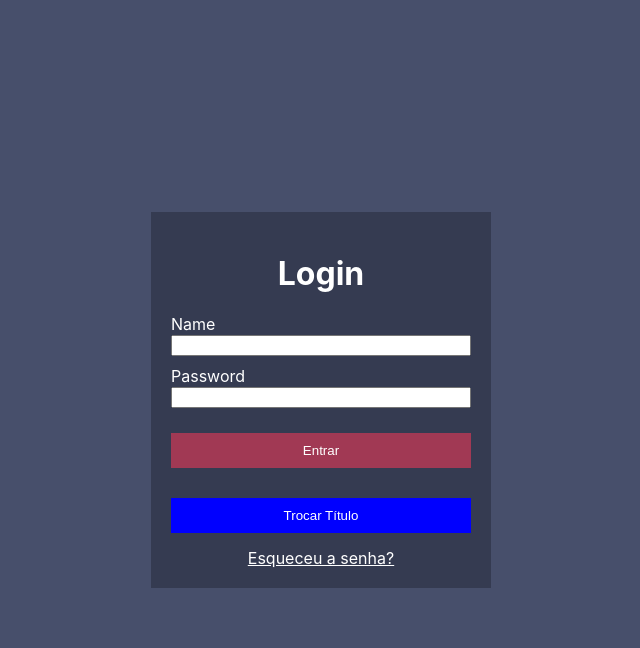
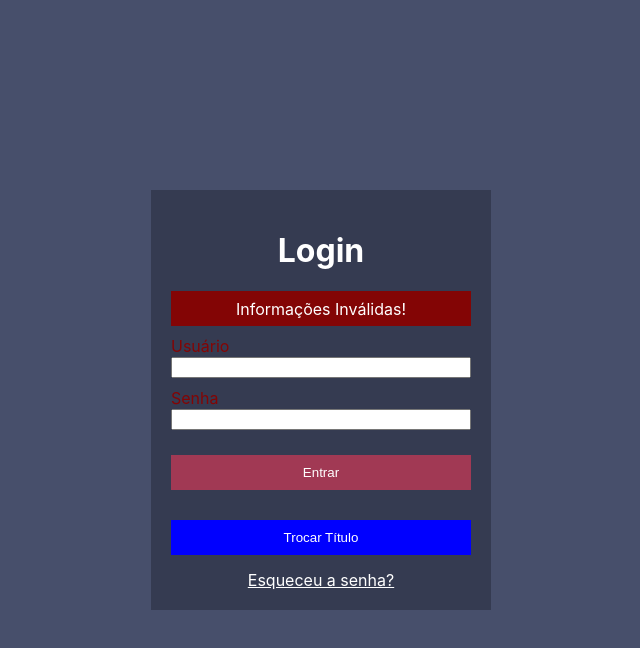
Before and after one commit to natashasilveira/oidevs-m5-react-aula7, a React (Create React App) app: page / in a window 1280 px wide. Both pictures are taken after a click on the button "Entrar". Shown: the top 648 px of the page, without its empty margins (319-959 px from the left). Built offline with nearby package versions, Linux system fonts and the light colour scheme.

Commit message:
Renderização condicional de mensagem de erro de autenticação

```diff
--- /dev/null
+++ b/src/components/ErrorMessage/ErrorMessage.css
@@ -0,0 +1,12 @@
+.error-container{
+  background-color: #830505;
+  height: 35px;
+  display: flex;
+  flex-direction: column;
+  justify-content: center;
+  margin-bottom: 10px;
+}
+
+.error-container p {
+  margin: 0px;
+}
--- /dev/null
+++ b/src/components/ErrorMessage/index.jsx
@@ -0,0 +1,11 @@
+import './ErrorMessage.css';
+
+const ErrorMessage = () => {
+  return (
+    <div className='error-container'>
+      <p>Informações Inválidas!</p>
+    </div>
+  )
+}
+
+export default ErrorMessage;
--- a/src/components/Input/index.jsx
+++ b/src/components/Input/index.jsx
@@ -2,9 +2,15 @@ import './Input.css';
 import PropTypes from 'prop-types';
 
 
-const Input = ({label, text, hideContent, change}) => {
+const Input = ({label, text, loginFail, hideContent, change}) => {
+  let textColor;
+  if(loginFail) textColor = "#830505"
+  else textColor = "white"
+
   return (
-    <div className='inputContainer'>
+    <div className='inputContainer'
+      style={{color: textColor}}
+    >
       <label htmlFor={label}>{text}</label>
       <br></br>
       <input id={label}
@@ -12,7 +18,6 @@ const Input = ({label, text, hideContent, change}) => {
         onChange={change}
       />
     </div>
-
   )
 }
 
--- a/src/pages/Login/index.jsx
+++ b/src/pages/Login/index.jsx
@@ -3,7 +3,7 @@ import Title from '../../components/Title';
 import Input from '../../components/Input';
 import Button from '../../components/Button';
 import Link from '../../components/Link';
-// import Subtitle from '../../components/Subtitle';
+import ErrorMessage from '../../components/ErrorMessage';
 import { useNavigate } from "react-router-dom";
 import { useState } from 'react';
 
@@ -11,9 +11,9 @@ const Login = () => {
 
   const navigate = useNavigate();
   const [title, setTitle] = useState("Login");
-  const [subtitle, setSubtitle] = useState("");
   const [username, setUsername] = useState("");
   const [password, setPassword] = useState("");
+  let [loginFail, setLoginFail] = useState(false);
   const [users, setUsers] = useState([
     {
       username: 'Raniel',
@@ -29,26 +29,16 @@ const Login = () => {
     }
   ]);
 
-  // const changeSubtitle = () => {
-  //   const user = document.getElementById('user').value;
-  //   setSubtitle(user);
-  // }
-
   const authenticateUser = () => {
-    console.log("Autenticando Usuário");
-    console.log(username);
-    console.log(password);
-    const existUser = users.find((currentUser) => {
-      if (
+    const loggedUser = users.find((currentUser) =>
         currentUser.username === username &&
         currentUser.password === password
-      )
-      return currentUser
-    });
+    );
 
-    if(existUser) {
-      console.log(existUser);
+    if(loggedUser) {
       navigate("/home");
+    } else {
+      setLoginFail(true);
     }
   }
 
@@ -56,14 +46,16 @@ const Login = () => {
   return (
     <div className="container">
       <Title text={title} />
-      {/* <Subtitle text={subtitle} /> */}
+      {loginFail && <ErrorMessage />}
       <Input
-        text="Name"
+        text="Usuário"
         label="user"
+        loginFail={loginFail}
         change={(e) => setUsername(e.target.value)} />
       <Input
-        text="Password"
+        text="Senha"
         label="password" hideContent
+        loginFail={loginFail}
         change={(e) => setPassword(e.target.value)} />
       <Button
         btnName="Entrar"
```
Also changed, not shown: src/components/Subtitle/index.jsx (deleted, +0 -13 lines).
